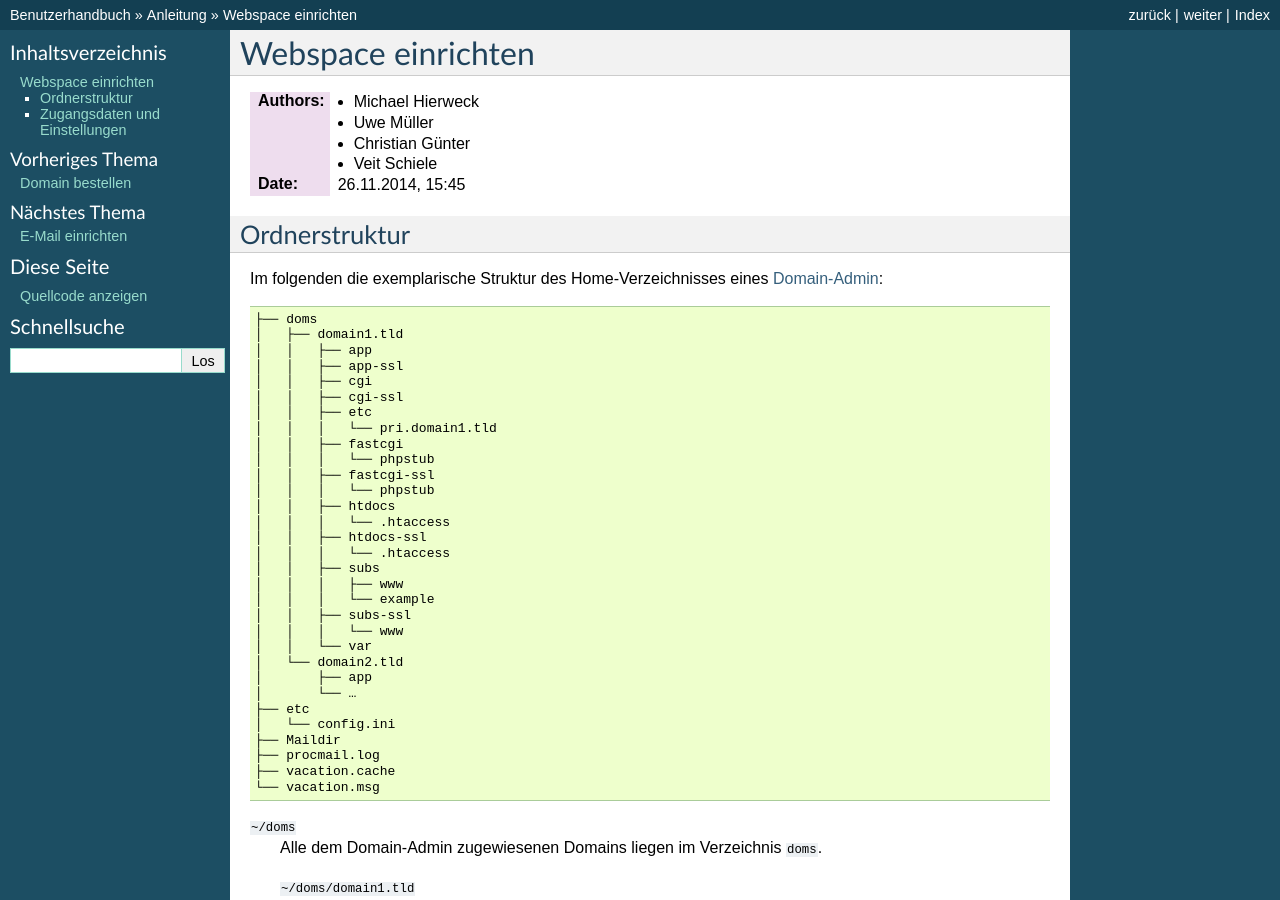
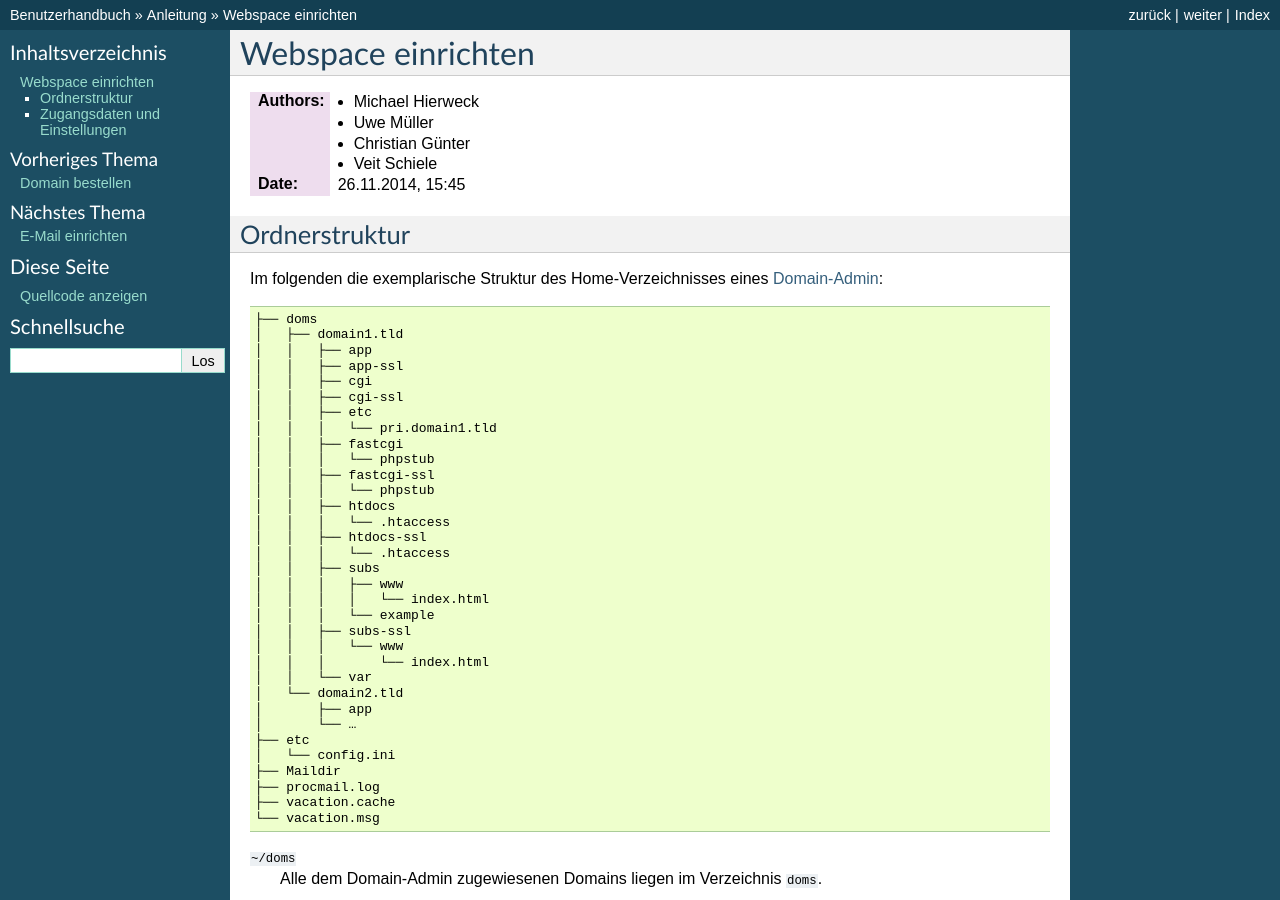
Before and after one commit to hostsharing/hs.docs.users, a Sphinx documentation site: the page built from source/anleitung/webspace.rst, in a window 1280 px wide and 900 px high. Built offline with Sphinx 7.4.7, drawn with Linux system fonts in a browser that asks for light colours.

Commit message:
New: subs/www/index.html

```diff
--- a/source/anleitung/webspace.rst
+++ b/source/anleitung/webspace.rst
@@ -35,9 +35,11 @@ Im folgenden die exemplarische Struktur des Home-Verzeichnisses eines
     │   │   │   └── .htaccess
     │   │   ├── subs
     │   │   │   ├── www
+    │   │   │   │   └── index.html
     │   │   │   └── example
     │   │   ├── subs-ssl
     │   │   │   └── www
+    │   │   │       └── index.html
     │   │   └── var
     │   └── domain2.tld
     │       ├── app
```
